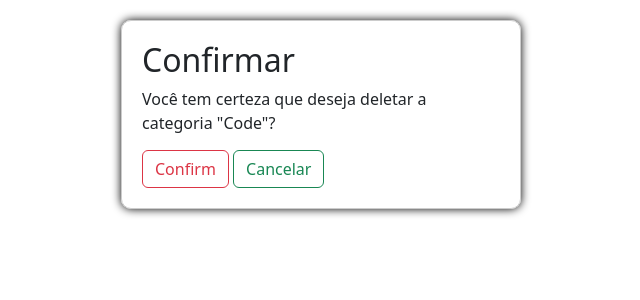
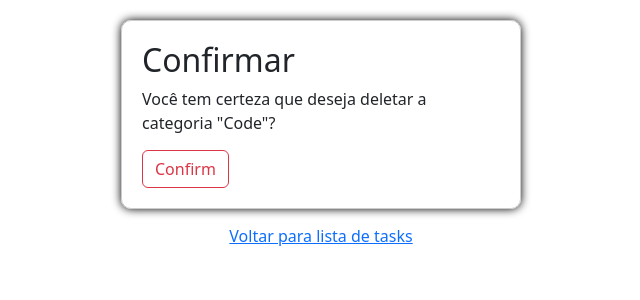
Before and after one commit to RichardMatheus929/todolist, a Django app: a page that uses lizetest/core/templates/base.html in a window 1280 px wide. Shown: the top 300 px of the page, without its empty margins (319-959 px from the left). Run offline with Django 4.2, Linux system fonts and the light colour scheme; a user stored in the database is signed in; data comes from the database, SQL or seed files in the repository; both versions use the stored data as it was after the commit.

Commit message:
fix bug confirm delete category

```diff
--- a/lizetest/category/templates/category_confirm_delete.html
+++ b/lizetest/category/templates/category_confirm_delete.html
@@ -7,10 +7,10 @@
   <form method="post" enctype="multipart/form-data"
     style="width: 400px; border: 1px solid #ccc; padding: 20px; border-radius: 10px; box-shadow: 0 0 10px rgb(0, 0, 0);">
     <h2>Confirmar</h2>
-    <label for="" style="padding-bottom: 15px;">Você tem certeza que deseja deletar a categoria "{{ object.name}}"?</label>
+    <label style="padding-bottom: 15px;">Você tem certeza que deseja deletar a categoria "{{ object.name}}"?</label>
     {% csrf_token %}
     <button type="submit" class="btn btn-outline-danger">Confirm</button>
-    <a href="{% url 'todo:task_list' %}"><button type="submit" class="btn btn-outline-success">Cancelar</button></a>
-  </form>
+    </form>
+  <a href="{% url 'category:category_list' %}" style="padding-top: 15px;">Voltar para lista de tasks</a>
 </div>
 {% endblock %}
--- a/lizetest/core/templates/base.html
+++ b/lizetest/core/templates/base.html
@@ -8,7 +8,7 @@
         integrity="sha384-QWTKZyjpPEjISv5WaRU9OFeRpok6YctnYmDr5pNlyT2bRjXh0JMhjY6hW+ALEwIH" crossorigin="anonymous">
     <title>To-Do List</title>
 </head>
-<body style="overflow: hidden;">
+<body style="overflow-x: hidden;">
     {% block content %}
     {% endblock content %}
 </body>
--- a/lizetest/core/templates/sidebar.html
+++ b/lizetest/core/templates/sidebar.html
@@ -1,5 +1,5 @@
 <!-- sidebar.html -->
-<div class="d-flex flex-column flex-shrink-0 p-3 bg-light" style="width: 100%; height: 95vh;">
+<div class="d-flex flex-column flex-shrink-0 p-3 bg-light" style="width:300px; height: 95vh;">
     <a href="/" class="d-flex align-items-center mb-3 mb-md-0 me-md-auto link-dark text-decoration-none">
         <svg class="bi me-2" width="40" height="32">
             <use xlink:href="#bootstrap" />
```
Also changed, not shown: db.sqlite3.
